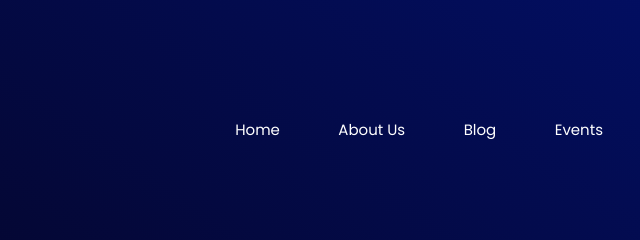
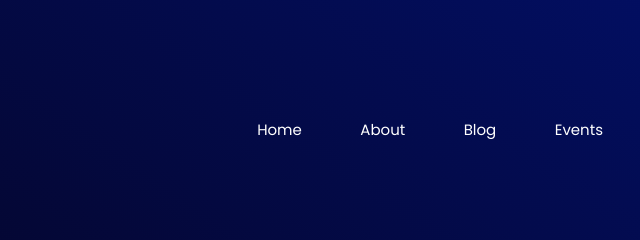
Before and after one commit to uayushdubey/blotic_webpage, a plain HTML site: page blotic_web/index.html in a window 1280 px wide. Shown: the top 240 px of the page, 549-1189 px from the left. Drawn offline with Linux system fonts and the light colour scheme.

Commit message:
Update index.html

```diff
--- a/blotic_web/index.html
+++ b/blotic_web/index.html
@@ -14,7 +14,7 @@
         <a href="#" class="logo"><img src="resources/Blotic-logo-wcon.png"></a>
         <nav class="navbar">
             <a href="#">Home</a>
-            <a href="http://www.blotic.xyz/About">About Us</a>
+            <a href="http://www.blotic.xyz/About">About</a>
             <a href="#">Blog</a>
             <a href="http://www.blotic.xyz/events">Events</a>
         </nav>
```
